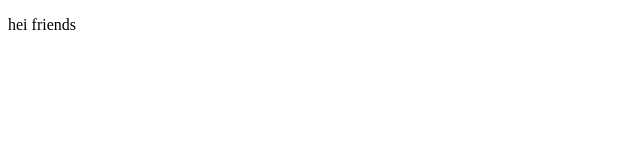
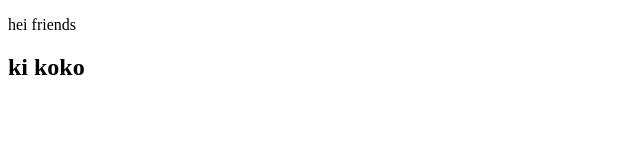
Before and after one commit to soumyasreekrishna/datewithgit-sample, a plain HTML site: page hey.html in a window 1280 px wide. Shown: the whole page, without its empty margins (0-640 px from the left). Drawn offline with Linux system fonts and the light colour scheme.

Commit message:
hey file is changed

```diff
--- a/hey.html
+++ b/hey.html
@@ -8,5 +8,8 @@
 </head>
 <body>
    <p>hei friends</p>
+   <div>
+    <h2>ki koko</h2>
+   </div>
 </body>
 </html>
```
